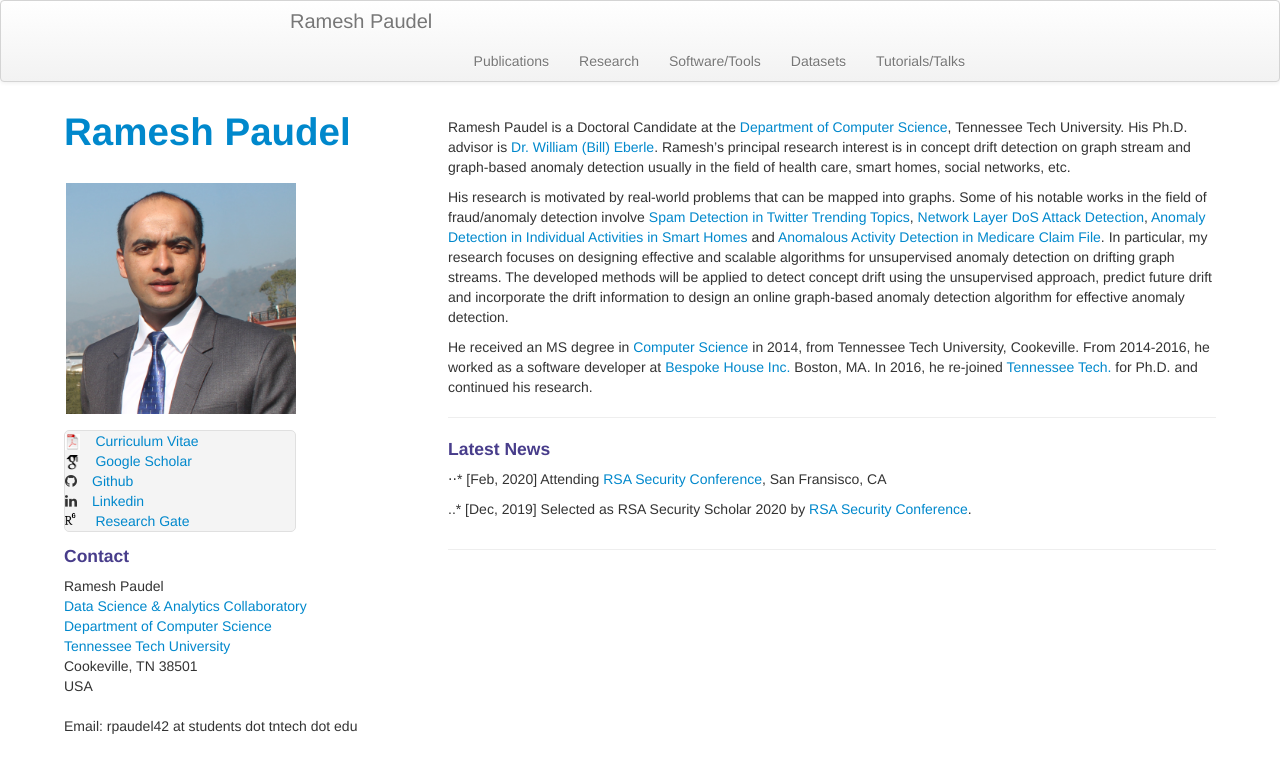
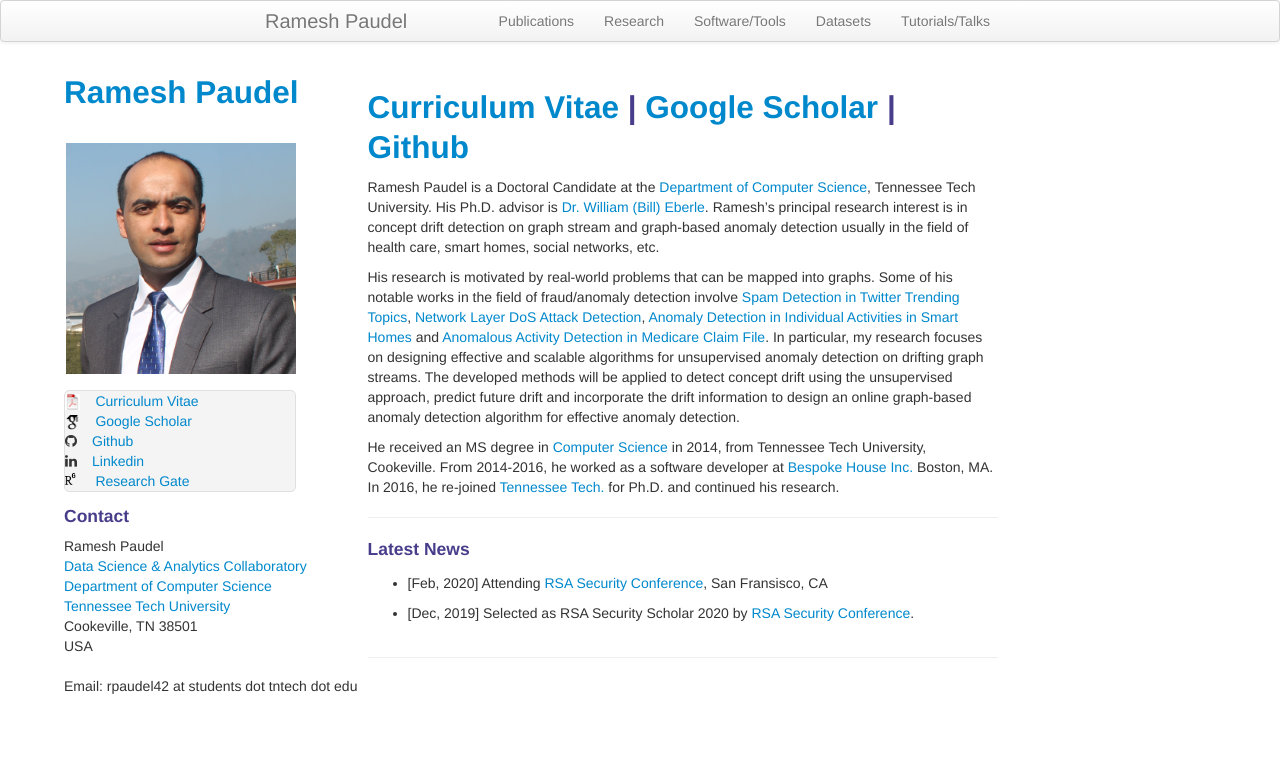
Before and after one commit to rpaudel42/rpaudel42.github.io, a Jekyll site: the page built from index.md, in a window 1280 px wide. Shown: the top 773 px of the page. Built offline with Jekyll 4.4.1, drawn with Linux system fonts in a browser that asks for light colours; nearby versions of some CDN libraries.

Commit message:
setting new home page

```diff
--- a/_includes/themes/twitter/default.html
+++ b/_includes/themes/twitter/default.html
@@ -44,9 +44,9 @@
         </div>
       </div>
     </div>
+    <div class="container-main">
       <header>
-      <h1><a class="brand" href="{{ HOME_PATH }}">{{ site.title }}</a></h1>
-
+        <h2><a class="brand" href="{{ HOME_PATH }}">{{ site.title }}</a></h2>
 
         <!--<img src="{{ BASE_PATH }}/assets/pics/profilepic.jpg" alt="Profile Pic">-->
         <a href="{{ BASE_PATH }}/assets/pics/profilepic.jpg">
@@ -56,9 +56,9 @@
         <ul class="downloads">
           <li><img src="assets/icons/pdf-icon.png" style="width:1.1em !important;margin-right: 15px;"/><a href="{{ BASE_PATH }}/assets/resume.pdf">Curriculum Vitae</a></li>
           <li><img src="assets/icons/ghat.png" style="width:1.1em !important;margin-right: 15px;"/><a href="https://scholar.google.com/citations?user=seHpymwAAAAJ&hl=en">Google Scholar</a></li>
-        <li> <i class="fa fa-github" style="margin-right: 15px;"></i><a href="https://github.com/rpaudel42">Github</a></li>
-        <li> <i class="fa fa-linkedin" style="margin-right: 15px;"></i><a href="https://www.linkedin.com/in/ramesh-paudel-1384b564/">Linkedin</a></li>
-        <li> <img src="assets/icons/rgate.png" style="width:1.1em !important; margin-top: -10px; margin-right: 15px;"><a href="https://www.researchgate.net/profile/Ramesh_Paudel4">Research Gate</a></li>
+          <li><i class="fa fa-github" style="margin-right: 15px;"></i><a href="https://github.com/rpaudel42">Github</a></li>
+          <li><i class="fa fa-linkedin" style="margin-right: 15px;"></i><a href="https://www.linkedin.com/in/ramesh-paudel-1384b564/">Linkedin</a></li>
+          <li><img src="assets/icons/rgate.png" style="width:1.1em !important; margin-top: -10px; margin-right: 15px;"><a href="https://www.researchgate.net/profile/Ramesh_Paudel4">Research Gate</a></li>
         </ul>
 
         <div class="container-contact">
@@ -88,7 +88,8 @@
         <hr>
 
       </div>
+    </div>
+    {% include JB/analytics %}
 
-    {% include JB/analytics %}
   </body>
 </html>
--- a/assets/themes/twitter/css/style.css
+++ b/assets/themes/twitter/css/style.css
@@ -1,7 +1,10 @@
 /* Custom container */
+.container-main{
+  max-width: 1050px;
+}
 .container-narrow {
   margin: 0 auto;
-  max-width: 700px; }
+  max-width: 750px; }
 
 .container-body {
   margin: 15px 5% 0 10%;
--- a/index.md
+++ b/index.md
@@ -4,7 +4,8 @@
 description: Ramesh Paudel; a Ph.D. Candidate in Department of Computer Science at Tennessee Tech University - Cookeville, TN; research in concept drift, graph stream, graph-based anomaly, and machine learning.
 keywords: Paudel, concept drift, graph stream, graph based anomaly, anomaly detection
 ---
-
+<a href="{{ BASE_PATH }}/assets/resume.pdf">Curriculum Vitae</a> | <a href="https://scholar.google.com/citations?user=seHpymwAAAAJ&hl=en">Google Scholar</a> | <a href="https://github.com/rpaudel42">Github</a>
+---
 Ramesh Paudel is a Doctoral Candidate at the [Department of Computer Science](http://www.csc.tntech.edu), Tennessee Tech University. His Ph.D. advisor is [Dr. William (Bill) Eberle](http://users.csc.tntech.edu/~weberle/).
 Ramesh's principal research interest is in concept drift detection on graph stream and graph-based anomaly detection usually in the field of health care, smart homes, social networks, etc.
 
@@ -15,6 +16,6 @@
 
 ---
 #### Latest News
-⋅⋅* [Feb, 2020] Attending [RSA Security Conference](https://www.rsaconference.com/), San Fransisco, CA
+* [Feb, 2020] Attending [RSA Security Conference](https://www.rsaconference.com/), San Fransisco, CA
 
-..* [Dec, 2019] Selected as RSA Security Scholar 2020 by [RSA Security Conference](https://www.rsaconference.com/).
+* [Dec, 2019] Selected as RSA Security Scholar 2020 by [RSA Security Conference](https://www.rsaconference.com/).
```
Lines whose indentation alone changed are shown as unchanged.
